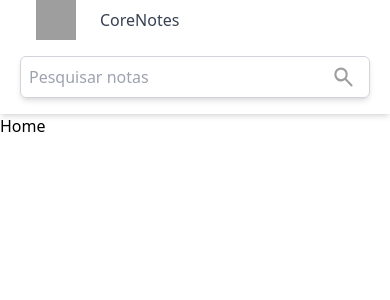
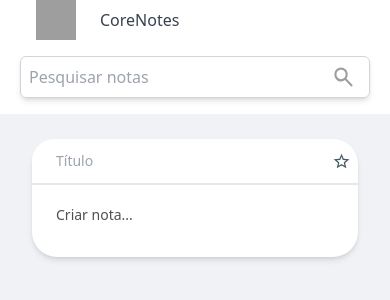
Before and after one commit to Guilherme-px/notes-app, a React (Vite) app: page / in a window 390 px wide. Shown: the top 300 px of the page. Built offline with nearby package versions, Linux system fonts and the light colour scheme; grey boxes are pictures that could not be loaded; the HTML template or start-up script is replaced by a standard one.

Commit message:
Creation of a card with styles and responsiveness for adding a new note

```diff
--- /dev/null
+++ b/src/components/Cards/CardCreate.tsx
@@ -0,0 +1,37 @@
+import star from '../../assets/star.svg';
+
+function CreateCard() {
+    return (
+        <div className="px-8 pt-[25px]">
+            <div className="max-w-md mx-auto bg-white  rounded-[25px] sm:rounded-[3px] shadow-md">
+                <div className="border-b-2 flex items-center justify-between">
+                    <input
+                        type="text"
+                        placeholder="Título"
+                        className="w-full text-sm placeholder-text-card-title text-card-text px-6 py-3 border-0 focus:outline-none rounded-[25px] sm:rounded-[3px]"
+                    />
+                    <button
+                        className="p-2"
+                        onClick={() => alert('Botão clicado')}
+                    >
+                        <img
+                            src={star}
+                            alt="Botão de estrela"
+                            className="w-[19.353px] h-[18.385px]"
+                        />
+                    </button>
+                </div>
+                <div>
+                    <button
+                        onClick={() => alert('Botão clicado')}
+                        className="w-full text-left text-sm text-card-text placeholder-text-card-text px-6 pb-8 pt-5 border-gray-300 focus:outline-none resize-none border-0 rounded-[25px] sm:rounded-[3px]"
+                    >
+                        Criar nota...
+                    </button>
+                </div>
+            </div>
+        </div>
+    );
+}
+
+export default CreateCard;
--- a/src/pages/Home/Home.tsx
+++ b/src/pages/Home/Home.tsx
@@ -1,5 +1,11 @@
+import CreateCard from '../../components/Cards/CardCreate';
+
 function Home() {
-    return <>Home</>;
+    return (
+        <div className="bg-body-color h-screen">
+            <CreateCard />
+        </div>
+    );
 }
 
 export default Home;
--- a/tsconfig.json
+++ b/tsconfig.json
@@ -5,7 +5,7 @@
         "lib": ["ES2020", "DOM", "DOM.Iterable"],
         "module": "ESNext",
         "skipLibCheck": true,
-        "baseUrl": ".",
+        // "baseUrl": ".",
 
         /* Bundler mode */
         "moduleResolution": "bundler",
```
